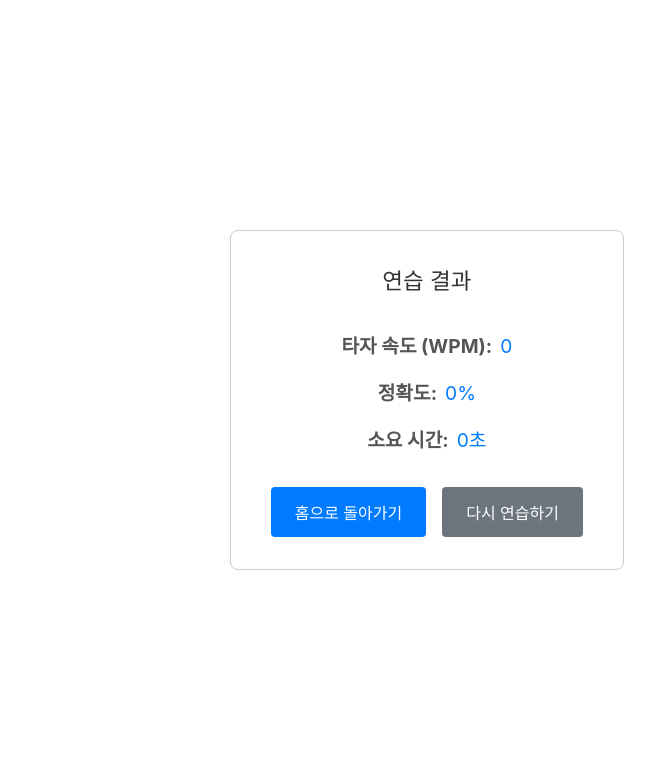
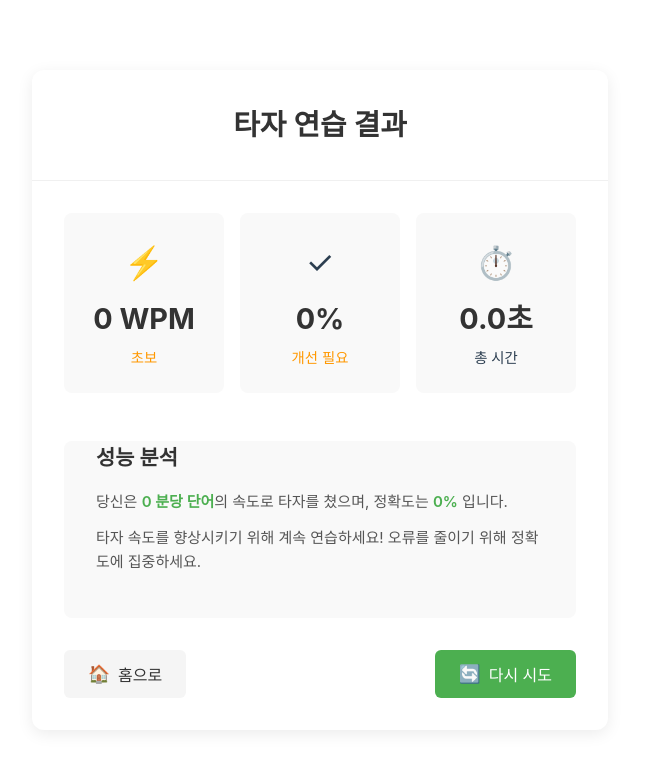
Before and after one commit to co2plant/TypingProject, a Vue app: page /result in a window 1280 px wide. Shown: the top 770 px of the page, without its empty margins (16-671 px from the left). Built offline with nearby package versions, Linux system fonts and the light colour scheme.

Commit message:
Fix: Change UI of result page

```diff
--- a/src/components/ResultDisplay.vue
+++ b/src/components/ResultDisplay.vue
@@ -1,102 +1,269 @@
 <script setup>
+import { ref, onMounted, computed } from 'vue'
 import { useRoute, useRouter } from 'vue-router'
 
 const route = useRoute()
 const router = useRouter()
 
-const wpm = route.query.wpm || 0
-const accuracy = route.query.accuracy || 0
-const time = route.query.time || 0
+const results = ref({
+  wpm: 0,
+  accuracy: 0,
+  time: 0
+})
 
+onMounted(() => {
+  results.value = {
+    wpm: Number(route.query.wpm || 0),
+    accuracy: Number(route.query.accuracy || 0),
+    time: Number(route.query.time || 0)
+  }
+})
+
+// 속도 등급 계산
+const speedRating = computed(() => {
+  const wpm = results.value.wpm
+  if (wpm < 30) return { label: '초보', color: '#ff9800' }
+  if (wpm < 50) return { label: '평균', color: '#8bc34a' }
+  if (wpm < 70) return { label: '양호', color: '#4caf50' }
+  if (wpm < 90) return { label: '빠름', color: '#2196f3' }
+  return { label: '전문가', color: '#9c27b0' }
+})
+
+// 정확도 등급 계산
+const accuracyRating = computed(() => {
+  const accuracy = results.value.accuracy
+  if (accuracy < 80) return { label: '개선 필요', color: '#ff9800' }
+  if (accuracy < 90) return { label: '양호', color: '#8bc34a' }
+  if (accuracy < 97) return { label: '매우 좋음', color: '#4caf50' }
+  return { label: '우수', color: '#2196f3' }
+})
+
+// 성능 분석 메시지
+const performanceMessage = computed(() => {
+  const { wpm, accuracy } = results.value
+  let message = ''
+
+  if (wpm < 40) {
+    message += '타자 속도를 향상시키기 위해 계속 연습하세요! '
+  } else {
+    message += '훌륭합니다! 당신의 타자 속도는 평균 이상입니다. '
+  }
+
+  if (accuracy < 90) {
+    message += '오류를 줄이기 위해 정확도에 집중하세요.'
+  } else {
+    message += '당신의 정확도는 우수합니다!'
+  }
+
+  return message
+})
+
+// 홈으로 이동
 const goHome = () => {
   router.push({ name: 'home' })
 }
 
-const retryPractice = () => {
-    // 이전 contentId를 알아야 함. 상태 관리 라이브러리(Pinia/Vuex) 또는 다른 방법 필요
-    // MVP에서는 홈으로 이동하는 것으로 대체
-    router.push({ name: 'home' })
+// 다시 시도
+const tryAgain = () => {
+  router.back()
 }
 </script>
 
 <template>
-    <div class="result-display">
-        <h2>연습 결과</h2>
-        <div class="result-item">
-            <span class="label">타자 속도 (WPM):</span>
-            <span class="value">{{ wpm }}</span>
+    <div class="result-container">
+      <div class="result-card">
+        <div class="card-header">
+          <h2>타자 연습 결과</h2>
         </div>
-        <div class="result-item">
-            <span class="label">정확도:</span>
-            <span class="value">{{ accuracy }}%</span>
+
+        <div class="stats-container">
+          <div class="stat-card">
+            <div class="stat-icon">⚡</div>
+            <div class="stat-value">{{ results.wpm }} WPM</div>
+            <div class="stat-label" :style="{ color: speedRating.color }">{{ speedRating.label }}</div>
           </div>
-        <div class="result-item">
-            <span class="label">소요 시간:</span>
-            <span class="value">{{ time }}초</span>
+
+          <div class="stat-card">
+            <div class="stat-icon">✓</div>
+            <div class="stat-value">{{ results.accuracy }}%</div>
+            <div class="stat-label" :style="{ color: accuracyRating.color }">{{ accuracyRating.label }}</div>
           </div>
-        <div class="actions">
-            <button @click="goHome">홈으로 돌아가기</button>
-            <button @click="retryPractice">다시 연습하기</button>
+
+          <div class="stat-card">
+            <div class="stat-icon">⏱️</div>
+            <div class="stat-value">{{ results.time.toFixed(1) }}초</div>
+            <div class="stat-label">총 시간</div>
+          </div>
+        </div>
+
+        <div class="analysis-section">
+          <h3>성능 분석</h3>
+          <p>
+            당신은 <span class="highlight">{{ results.wpm }} 분당 단어</span>의 속도로 타자를 쳤으며,
+            정확도는 <span class="highlight">{{ results.accuracy }}%</span> 입니다.
+          </p>
+          <p>{{ performanceMessage }}</p>
+        </div>
+
+        <div class="button-group">
+          <button @click="goHome" class="btn btn-secondary">
+            <span class="btn-icon">🏠</span> 홈으로
+          </button>
+          <button @click="tryAgain" class="btn btn-primary">
+            <span class="btn-icon">🔄</span> 다시 시도
+          </button>
+        </div>
       </div>
     </div>
   </template>
 
 <style scoped>
-.result-display {
-    max-width: 500px;
+.result-container {
+  max-width: 800px;
   margin: 2rem auto;
-    padding: 2rem;
-    border: 1px solid #ccc;
-    border-radius: 8px;
-    text-align: center;
-    background-color: #fff;
+  padding: 0 1rem;
 }
 
-h2 {
-    margin-bottom: 2rem;
+.result-card {
+  background-color: white;
+  border-radius: 12px;
+  box-shadow: 0 4px 16px rgba(0, 0, 0, 0.08);
+  overflow: hidden;
+}
+
+.card-header {
+  padding: 2rem;
+  text-align: center;
+  border-bottom: 1px solid #f0f0f0;
+}
+
+.card-header h2 {
+  margin: 0;
+  font-size: 1.8rem;
+  font-weight: 600;
   color: #333;
 }
 
-.result-item {
-    margin-bottom: 1rem;
-    font-size: 1.2rem;
+.stats-container {
+  display: grid;
+  grid-template-columns: repeat(3, 1fr);
+  gap: 1rem;
+  padding: 2rem;
 }
 
-.label {
-    font-weight: bold;
-    margin-right: 0.5rem;
+.stat-card {
+  background-color: #f9f9f9;
+  padding: 1.5rem;
+  border-radius: 8px;
+  text-align: center;
+  display: flex;
+  flex-direction: column;
+  align-items: center;
+}
+
+.stat-icon {
+  font-size: 2rem;
+  margin-bottom: 0.5rem;
+}
+
+.stat-value {
+  font-size: 1.8rem;
+  font-weight: 700;
+  color: #333;
+  margin-bottom: 0.25rem;
+}
+
+.stat-label {
+  font-size: 0.9rem;
+  font-weight: 500;
+}
+
+.analysis-section {
+  padding: 0 2rem 2rem;
+  background-color: #f9f9f9;
+  margin: 0 2rem 2rem;
+  border-radius: 8px;
+}
+
+.analysis-section h3 {
+  font-size: 1.3rem;
+  font-weight: 600;
+  margin: 1rem 0;
+  color: #333;
+}
+
+.analysis-section p {
+  margin: 0.75rem 0;
+  line-height: 1.6;
   color: #555;
 }
 
-.value {
-    color: #007bff;
+.highlight {
+  font-weight: 600;
+  color: #4CAF50;
 }
 
-.actions {
-    margin-top: 2rem;
+.button-group {
+  display: flex;
+  justify-content: space-between;
+  padding: 0 2rem 2rem;
 }
 
-button {
-    padding: 0.8rem 1.5rem;
-    margin: 0 0.5rem;
-    background-color: #007bff;
-    color: white;
+.btn {
+  padding: 0.75rem 1.5rem;
   border: none;
-    border-radius: 4px;
+  border-radius: 6px;
+  font-size: 1rem;
+  font-weight: 500;
   cursor: pointer;
-    font-size: 1rem;
-    transition: background-color 0.2s ease;
+  transition: all 0.2s ease;
+  display: flex;
+  align-items: center;
+  gap: 0.5rem;
 }
 
-button:hover {
-    background-color: #0056b3;
+.btn-primary {
+  background-color: #4CAF50;
+  color: white;
 }
 
-button:last-child {
-    background-color: #6c757d;
+.btn-primary:hover {
+  background-color: #43a047;
 }
 
-button:last-child:hover {
-    background-color: #5a6268;
+.btn-secondary {
+  background-color: #f5f5f5;
+  color: #333;
+}
+
+.btn-secondary:hover {
+  background-color: #e0e0e0;
+}
+
+.btn-icon {
+  font-size: 1.1rem;
+}
+
+@media (max-width: 768px) {
+  .stats-container {
+    grid-template-columns: 1fr;
+    gap: 1rem;
+  }
+
+  .analysis-section {
+    margin: 0 1rem 1.5rem;
+    padding: 0 1rem 1.5rem;
+  }
+
+  .button-group {
+    flex-direction: column;
+    gap: 1rem;
+    padding: 0 1.5rem 1.5rem;
+  }
+
+  .btn {
+    width: 100%;
+    justify-content: center;
+  }
 }
 </style>
```
Lines whose indentation alone changed are shown as unchanged.
